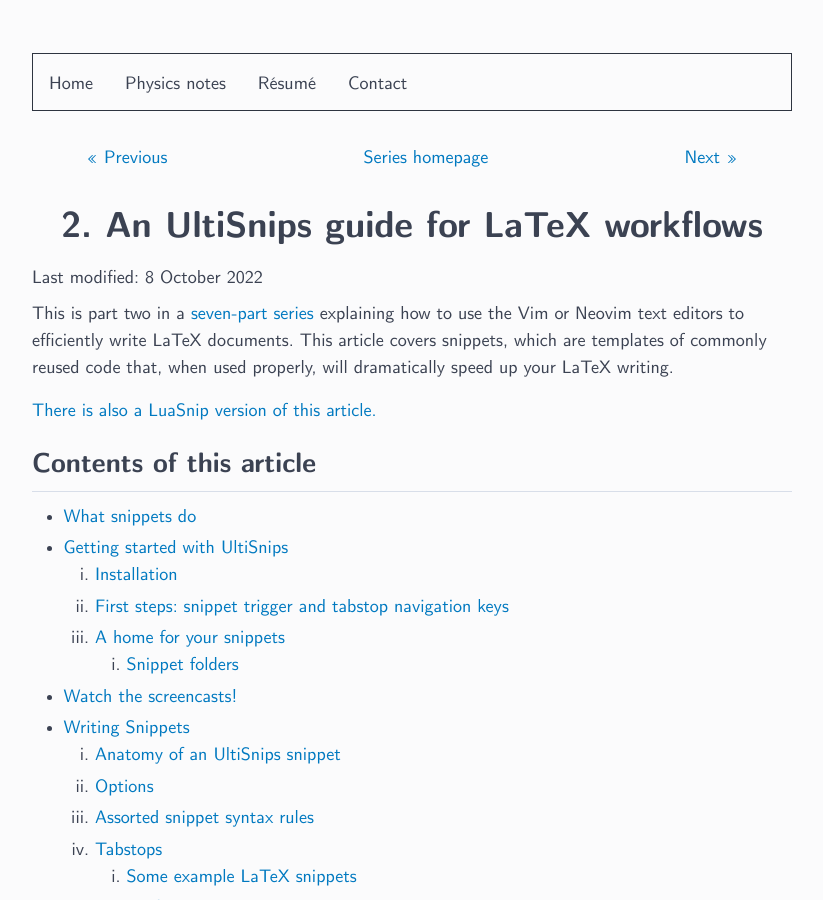
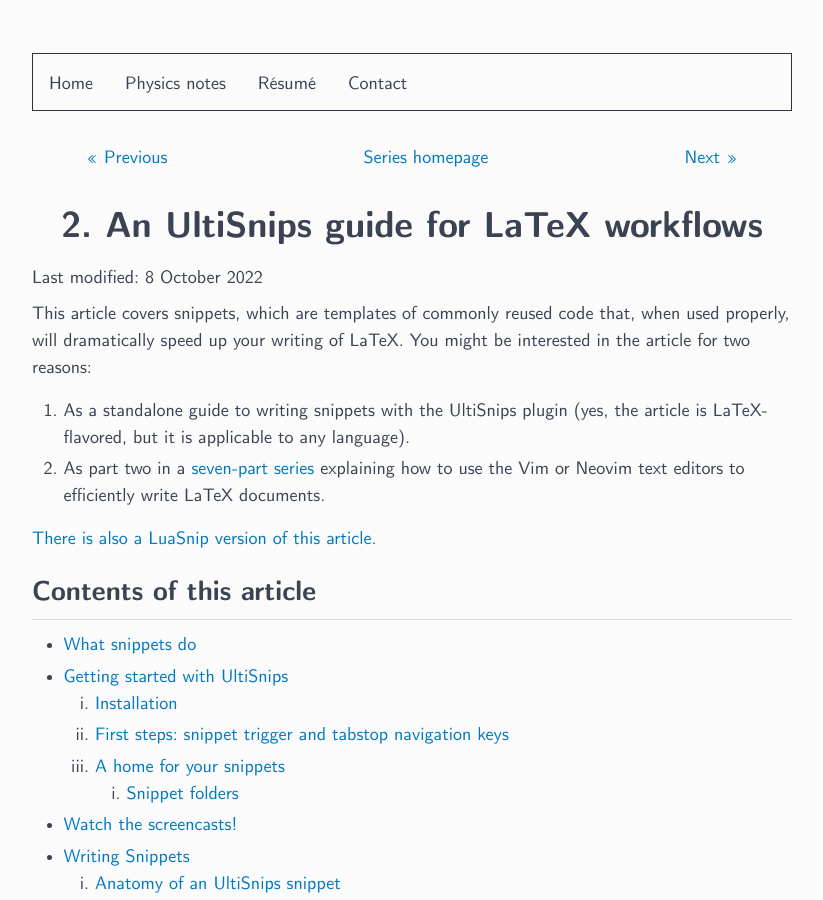
Before and after one commit to ejmastnak/ejmastnak.github.io, a Jekyll site: the page built from tutorials/vim-latex/ultisnips.md, in a window 1280 px wide and 900 px high. Shown: the whole window, without its empty margins (228-1051 px from the left). Built offline with Jekyll 4.4.1, drawn with Linux system fonts in a browser that asks for light colours.

Commit message:
Add standalone section to snippet intros

```diff
--- a/tutorials/vim-latex/ultisnips.md
+++ b/tutorials/vim-latex/ultisnips.md
@@ -16,8 +16,11 @@ date_last_mod: 2022-10-08 18:00:36 +0200
 
 {% include date.html %}
 
-This is part two in a [seven-part series]({% link tutorials/vim-latex/intro.md %}) explaining how to use the Vim or Neovim text editors to efficiently write LaTeX documents.
-This article covers snippets, which are templates of commonly reused code that, when used properly, will dramatically speed up your LaTeX writing.
+This article covers snippets, which are templates of commonly reused code that, when used properly, will dramatically speed up your writing of LaTeX.
+You might be interested in the article for two reasons:
+
+1. As a standalone guide to writing snippets with the UltiSnips plugin (yes, the article is LaTeX-flavored, but it is applicable to any language).
+1. As part two in a [seven-part series]({% link tutorials/vim-latex/intro.md %}) explaining how to use the Vim or Neovim text editors to efficiently write LaTeX documents.
 
 [There is also a LuaSnip version of this article.]({% link tutorials/vim-latex/luasnip.md %})
 
```
Also changed, not shown: tutorials/vim-latex/luasnip.md (+5 -2 lines).
